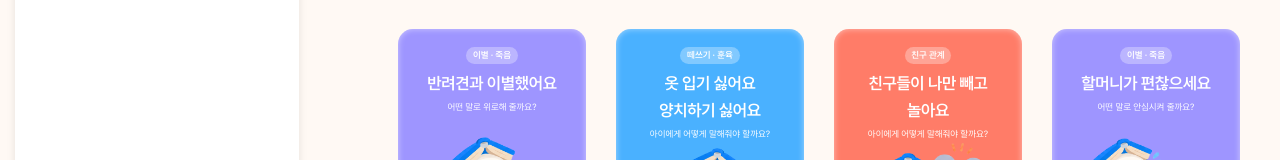
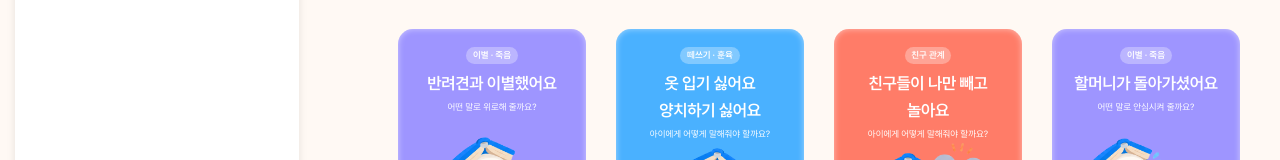
Before and after one commit to FirstoryAI/Frontend_MainPage, a React (Vite) app: page /scenarios in a window 1280 px wide. Shown: the part 541-701 px from the top of the page. Built offline with nearby package versions, Linux system fonts and the light colour scheme; no server answers.

Commit message:
feat: '할머니가 편찮으세요' 카드 문구를 '할머니가 돌아가셨어요'로 변경
팝업(돌아가신 뒤 상황)과 카드 제목이 맞도록 문구를 바꾸고 시나리오 id도 맞춤

Co-Authored-By: Claude Sonnet 5.5 <noreply@anthropic.com>

```diff
--- a/src/features/home/scenarioPopupContent.js
+++ b/src/features/home/scenarioPopupContent.js
@@ -155,8 +155,8 @@ export const scenarioPopupContent = {
       },
     ],
   },
-  // 이별 · 죽음 — 할머니가 편찮으세요
-  grandmaSick: {
+  // 이별 · 죽음 — 할머니가 돌아가셨어요
+  grandmaPassed: {
     ...sharedPopupContent,
     age: '6세',
     childTrait: '죽음을 처음 마주한 아이',
--- a/src/features/home/scenarios.jsx
+++ b/src/features/home/scenarios.jsx
@@ -24,14 +24,14 @@ export const moreScenarios = [
   { id: 'friendLeftOut', category: '친구 관계', accessibleTitle: '친구들이 나만 빼고 놀아요', title: <>친구들이 나만 빼고<br />놀아요</>, description: '아이에게 어떻게 말해줘야 할까요?', image: scenarioFriendLeftOut, color: 'friend', accentColor: '#ff7c68' },
   { id: 'familyApart', category: '가족', accessibleTitle: '엄마 아빠가 따로 지내게 됐어요', title: <>엄마 아빠가 따로<br />지내게 됐어요</>, description: '아이의 마음을 어떻게 물어볼까요?', image: scenarioFamilyApart, color: 'emotion', accentColor: '#65d0a5' },
   { id: 'kindergartenScared', category: '등원 · 적응', accessibleTitle: '엄마가 오지 않을 것 같아서 무서워요', title: <>엄마가 오지 않을 것<br />같아서 무서워요</>, description: '어떤 말로 안심시켜 줄까요?', image: scenarioKindergartenScared, color: 'kindergarten', accentColor: '#ffcf55' },
-  { id: 'grandmaSick', category: '이별 · 죽음', accessibleTitle: '할머니가 편찮으세요', title: '할머니가 편찮으세요', description: '어떤 말로 안심시켜 줄까요?', image: scenarioGrandmaSick, color: 'habit', accentColor: '#9e95ff' },
+  { id: 'grandmaPassed', category: '이별 · 죽음', accessibleTitle: '할머니가 돌아가셨어요', title: '할머니가 돌아가셨어요', description: '어떤 말로 안심시켜 줄까요?', image: scenarioGrandmaSick, color: 'habit', accentColor: '#9e95ff' },
   { id: 'clothesTeeth', category: '떼쓰기 · 훈육', accessibleTitle: '옷 입기 싫어요 양치하기 싫어요', title: <>옷 입기 싫어요<br />양치하기 싫어요</>, description: '아이에게 어떻게 말해줘야 할까요?', image: scenarioClothesTeeth, color: 'tantrum', accentColor: '#4ab1ff' },
 ];
 
 // 더보기 목록의 카드 순서예요. (디자인대로 한 줄에 4개씩 놓여요.)
 const LIST_ORDER = [
   'friend', 'emotion', 'kindergarten', 'tantrum',
-  'habit', 'clothesTeeth', 'friendLeftOut', 'grandmaSick',
+  'habit', 'clothesTeeth', 'friendLeftOut', 'grandmaPassed',
   'familyApart', 'kindergartenScared',
 ];
 const allScenarios = [...scenarios, ...moreScenarios];
--- a/src/pages/ScenarioListPage/ScenarioListPage.module.css
+++ b/src/pages/ScenarioListPage/ScenarioListPage.module.css
@@ -338,7 +338,7 @@
   height: calc(130.2 * var(--u));
 }
 
-.grandmaSick .cardImage {
+.grandmaPassed .cardImage {
   bottom: calc(9.1 * var(--u));
   left: calc(50.6 * var(--u));
   width: calc(149.8 * var(--u));
```
